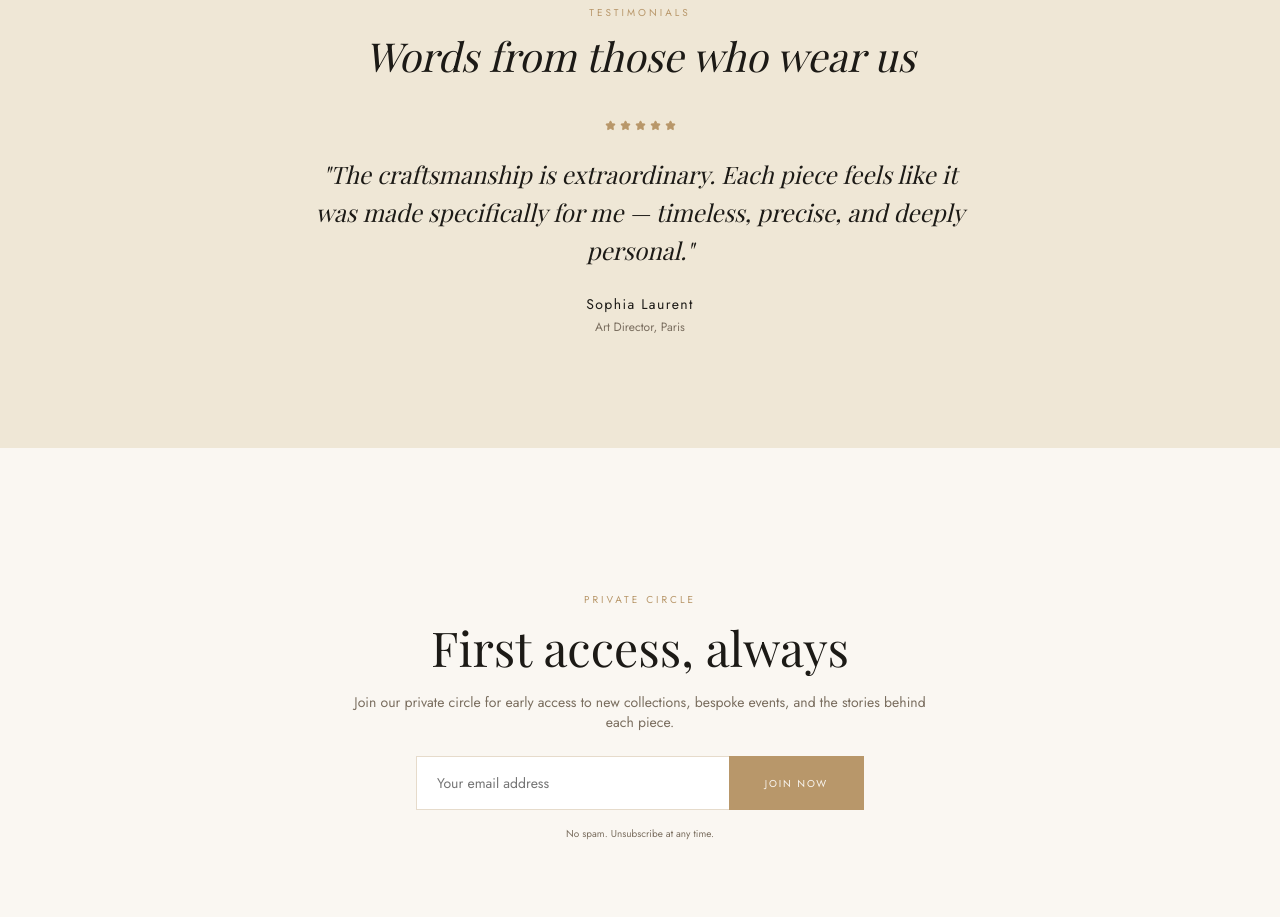
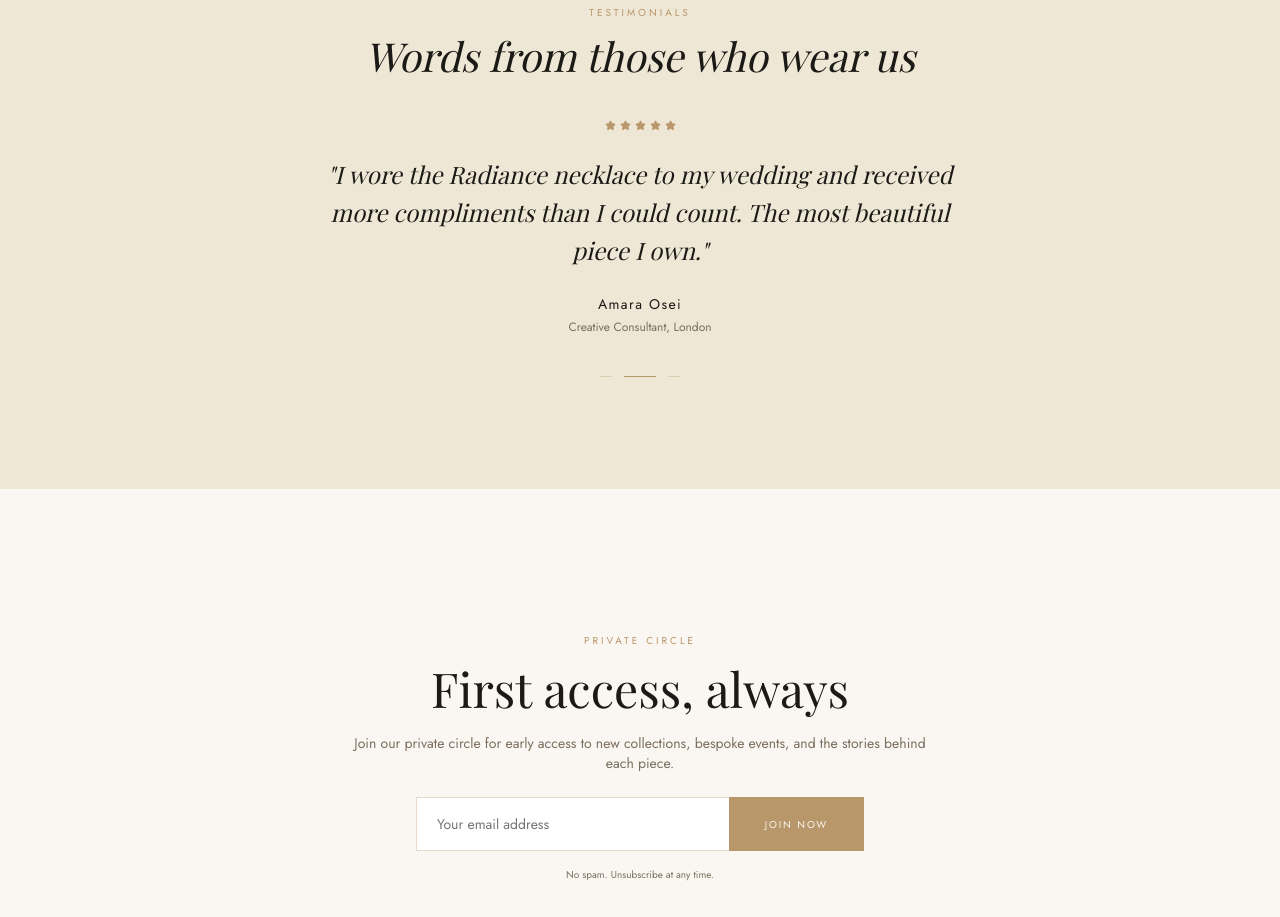
Before and after one commit to jadx2/07_joyeria, a React (Vite) app: page / in a window 1280 px wide. Shown: the part 3200-4117 px from the top of the page. Built offline with nearby package versions, Linux system fonts and the light colour scheme; a web font is replaced by a local one.

Commit message:
feat(#24): rotacion automatica de testimonios con puntos (#75)
* feat(#24): rotacion automatica de testimonios con puntos

* fix(#24): usa variable de color en vez de rgba hardcodeado

```diff
--- a/src/sections/Testimonials/Testimonials.css
+++ b/src/sections/Testimonials/Testimonials.css
@@ -14,11 +14,23 @@
   font-size: 40px;
 }
 
+.testimonios__lista {
+  position: relative;
+  min-height: 200px;
+  margin-top: var(--space-lg);
+}
+
+.testimonios__item {
+  top: 0;
+  left: 0;
+  right: 0;
+  transition: opacity var(--transition);
+}
+
 .testimonios__estrellas {
   display: flex;
   justify-content: center;
   gap: 4px;
-  margin-top: var(--space-lg);
 }
 
 .testimonios__cita {
@@ -43,3 +55,35 @@
   color: var(--color-text-muted);
   margin-top: 4px;
 }
+
+.testimonios__puntos {
+  display: flex;
+  justify-content: center;
+  align-items: center;
+  gap: 12px;
+  margin-top: var(--space-lg);
+}
+
+.testimonios__punto {
+  width: 12px;
+  height: 1px;
+  background-color: var(--color-primary-muted);
+  border: none;
+  padding: 0;
+  cursor: pointer;
+  position: relative;
+  transition:
+    width var(--transition),
+    background-color var(--transition);
+}
+
+.testimonios__punto::after {
+  content: "";
+  position: absolute;
+  inset: -10px 0;
+}
+
+.testimonios__punto--activo {
+  width: 32px;
+  background-color: var(--color-primary);
+}
--- a/src/sections/Testimonials/Testimonials.jsx
+++ b/src/sections/Testimonials/Testimonials.jsx
@@ -1,11 +1,20 @@
+import { useState, useEffect } from "react"
 import "./Testimonials.css"
 import { LuStar } from "react-icons/lu"
 import SectionHeading from "../../components/SectionHeading/SectionHeading"
 import { testimonios } from "../../data/testimonios"
 
-const testimonio = testimonios[0]
+const Testimonials = () => {
+  const [actual, setActual] = useState(0)
 
-const Testimonials = () => {
+  useEffect(() => {
+    const temporizador = setInterval(() => {
+      setActual((previo) => (previo + 1) % testimonios.length)
+    }, 5000)
+
+    return () => clearInterval(temporizador)
+  }, [])
+
   return (
     <section className="testimonios">
       <div className="testimonios__contenedor">
@@ -13,13 +22,23 @@ const Testimonials = () => {
           <em>Words from those who wear us</em>
         </SectionHeading>
 
-        <div className="testimonios__item">
+        <div className="testimonios__lista">
+          {testimonios.map((testimonio, indice) => (
+            <div
+              key={testimonio.id}
+              className="testimonios__item"
+              style={{
+                opacity: indice === actual ? 1 : 0,
+                position: indice === actual ? "relative" : "absolute",
+                pointerEvents: indice === actual ? "auto" : "none",
+              }}
+            >
               <div className="testimonios__estrellas">
                 {Array(testimonio.estrellas)
                   .fill(null)
-              .map((_, indice) => (
+                  .map((_, i) => (
                     <LuStar
-                  key={indice}
+                      key={i}
                       size={11}
                       fill="var(--color-primary)"
                       color="var(--color-primary)"
@@ -34,6 +53,20 @@ const Testimonials = () => {
               <p className="testimonios__nombre">{testimonio.nombre}</p>
               <p className="testimonios__rol">{testimonio.rol}</p>
             </div>
+          ))}
+        </div>
+
+        <div className="testimonios__puntos">
+          {testimonios.map((testimonio, indice) => (
+            <button
+              key={testimonio.id}
+              type="button"
+              className={`testimonios__punto ${indice === actual ? "testimonios__punto--activo" : ""}`}
+              onClick={() => setActual(indice)}
+              aria-label={`Ir al testimonio ${indice + 1}`}
+            />
+          ))}
+        </div>
       </div>
     </section>
   )
--- a/src/styles/variables.css
+++ b/src/styles/variables.css
@@ -8,6 +8,7 @@
   --color-accent: #c9a96e;
   --color-light: #faf7f2;
   --color-border: rgba(184, 151, 106, 0.25);
+  --color-primary-muted: rgba(184, 151, 106, 0.35);
 
   /* ── Tipografías ── */
   --font-display: "Playfair Display", Georgia, serif;
```
Lines whose indentation alone changed are shown as unchanged.
